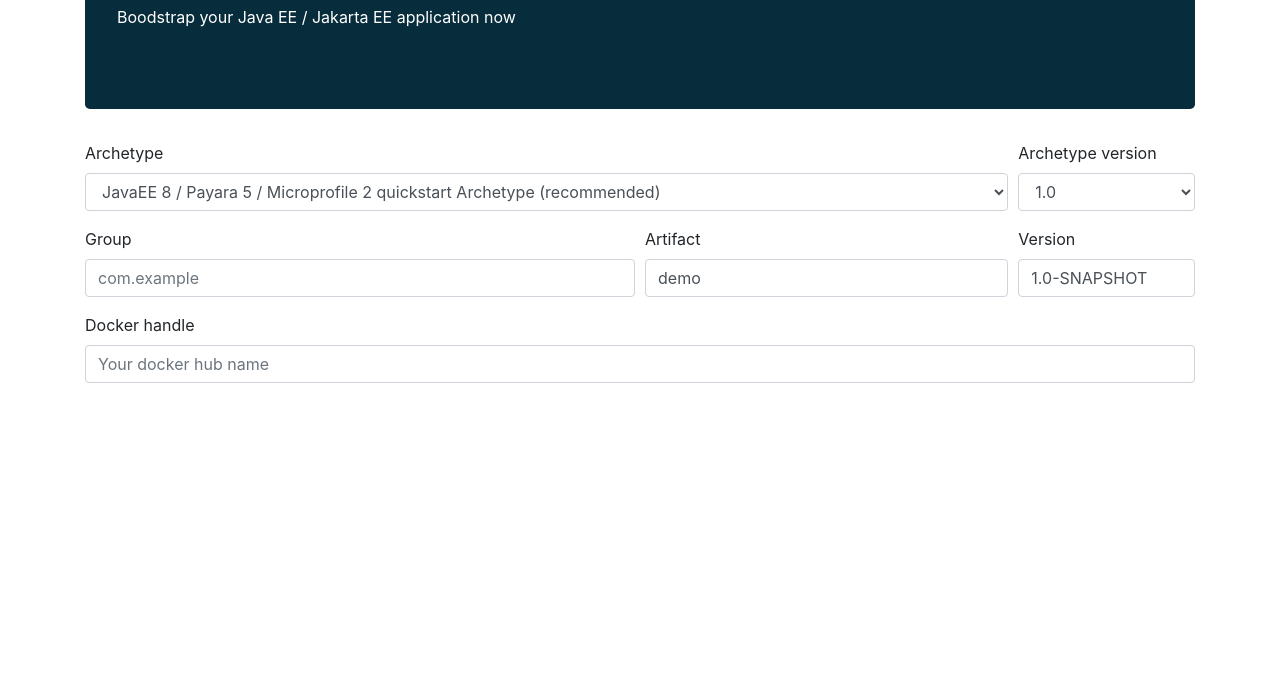
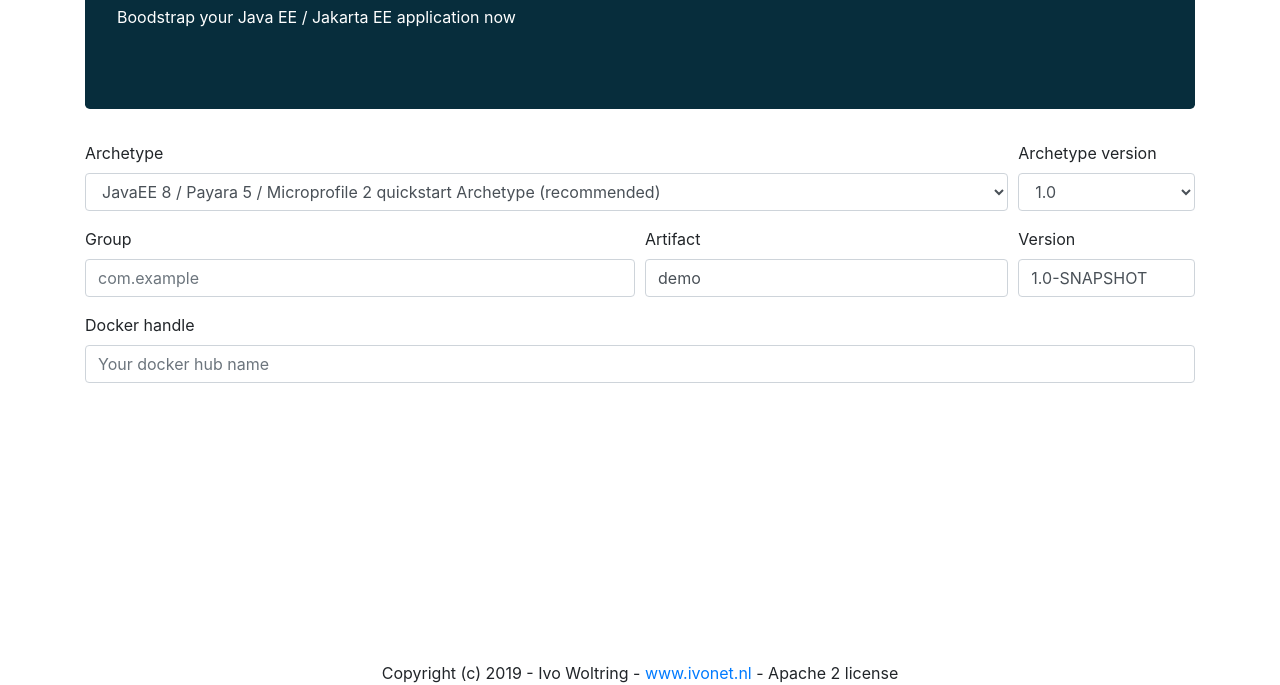
Before and after one commit to IvoNet/archetype, a plain HTML site: page index.html in a window 1280 px wide. Shown: the part 115-800 px from the top of the page. Drawn offline with nearby package versions, Linux system fonts and the light colour scheme.

Commit message:
added copyright and license

```diff
--- a/index.html
+++ b/index.html
@@ -99,6 +99,7 @@
             </div>
         </form>
         <input type="hidden" id="copy-code" :value="mvnArchetypeGenerate">
+        <div class="fixed-bottom text-center">Copyright (c) 2019 - Ivo Woltring - <a href="https://www.ivonet.nl">www.ivonet.nl</a> - Apache 2 license </div>
     </div>
 </div>
 
```
